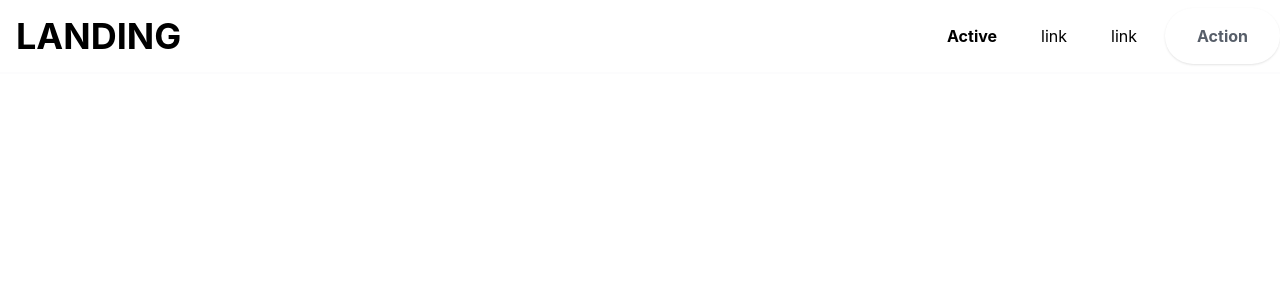
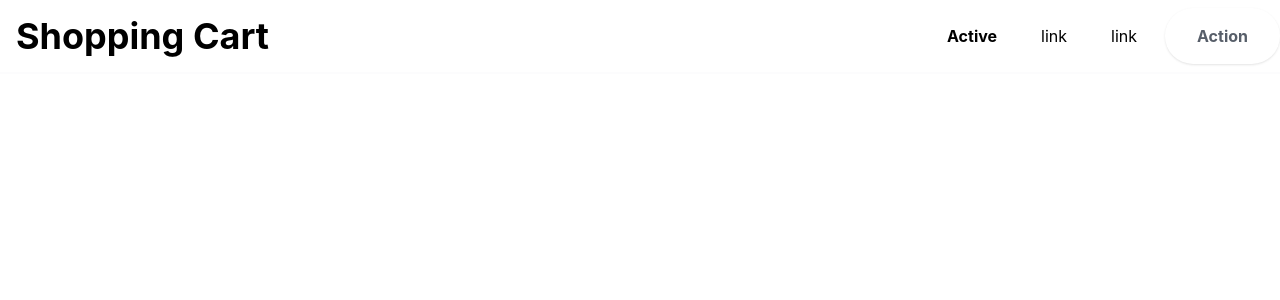
Before and after one commit to mugabee/React-Shopping, a React (Create React App) app: page / in a window 1280 px wide. Shown: the top 300 px of the page. Built offline with nearby package versions, Linux system fonts and the light colour scheme.

Commit message:
Building up the project Header component

```diff
--- a/src/components/Header.js/Header.js
+++ b/src/components/Header.js/Header.js
@@ -9,7 +9,7 @@ const Header = () => {
           <div class="pl-4 flex items-center">
             <a class="toggleColour text-black no-underline hover:no-underline font-bold text-2xl lg:text-4xl" href="#">
 
-              LANDING
+              Shopping Cart
             </a>
           </div>
           <div class="block lg:hidden pr-4">
```
